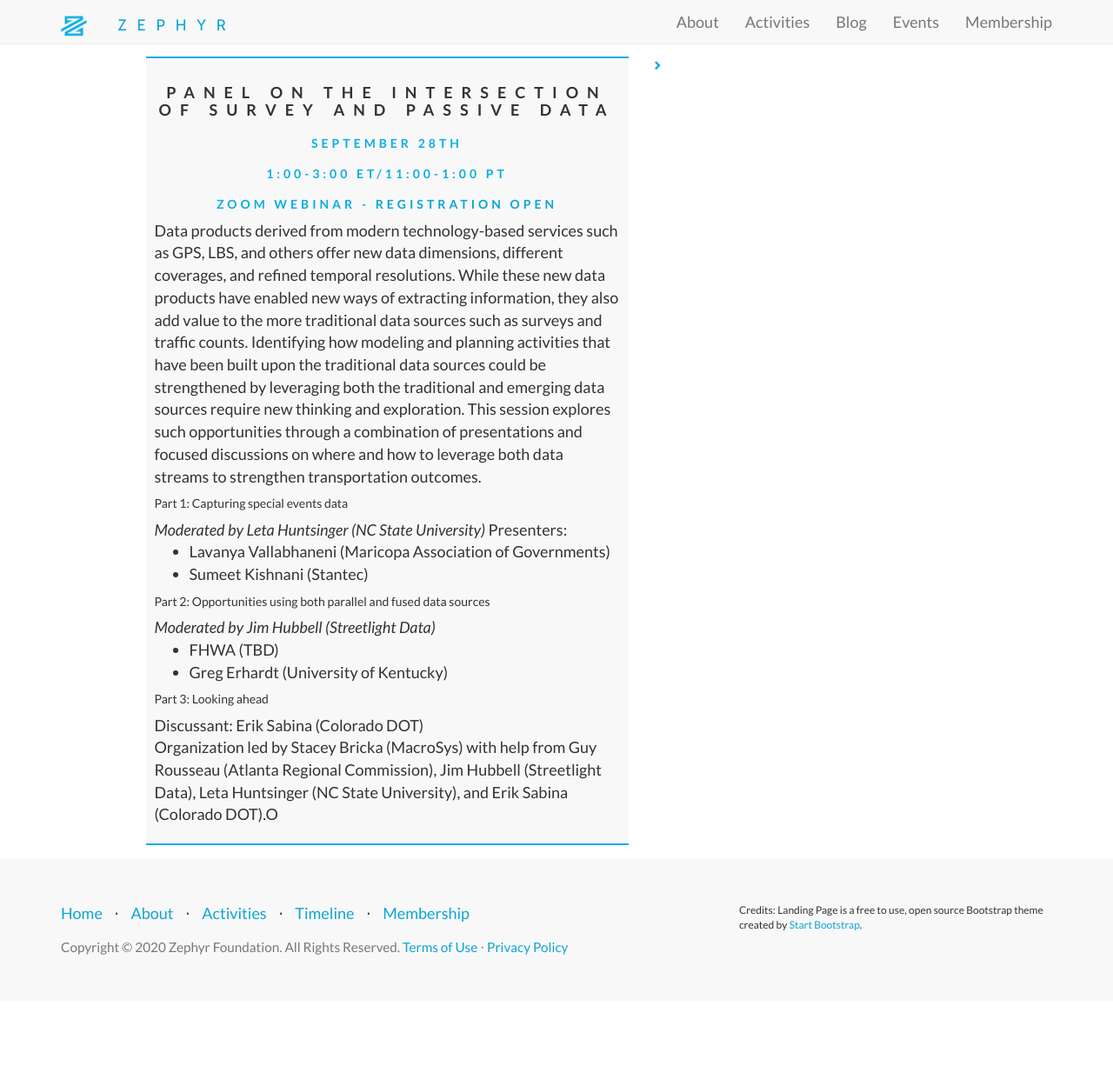
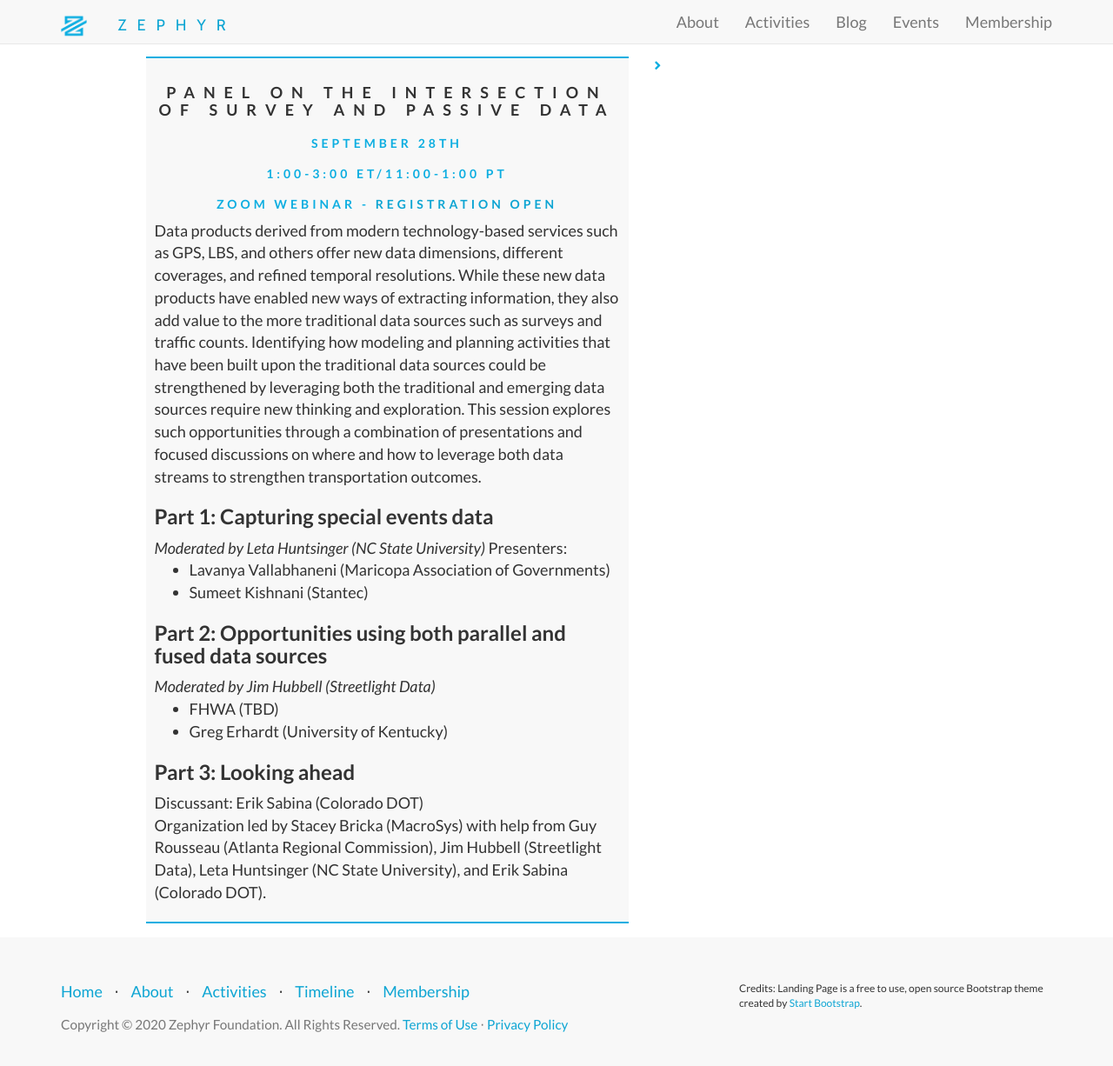
Before and after one commit to ZephyrTransport/zephyr-website, a Jekyll site: the page built from _events/2020-sept-survey-passive-data.md, in a window 1280 px wide and 1240 px high. Shown: the top 1226 px of the window at 87% size. Built offline with Jekyll 4.4.1, drawn with Linux system fonts in a browser that asks for light colours; nearby versions of some CDN libraries.

Commit message:
change heading size

```diff
--- a/_events/2020-sept-survey-passive-data.md
+++ b/_events/2020-sept-survey-passive-data.md
@@ -10,20 +10,20 @@
 summary:  "
 <p>Data products derived from modern technology-based services such as GPS, LBS, and others offer new data dimensions, different coverages, and refined temporal resolutions. While these new data products have enabled new ways of extracting information, they also add value to the more traditional data sources such as surveys and traffic counts. Identifying how modeling and planning activities that have been built upon the traditional data sources could be strengthened by leveraging both the traditional and emerging data sources require new thinking and exploration. This session explores such opportunities through a combination of presentations and focused discussions on where and how to leverage both data streams to strengthen transportation outcomes.
 
-<h5>Part 1: Capturing special events data</h5>
+<h3>Part 1: Capturing special events data</h3>
 <i>Moderated by Leta Huntsinger (NC State University)</i>
 Presenters:
 <ul><li>Lavanya Vallabhaneni (Maricopa Association of Governments)</li>
 <li>Sumeet Kishnani (Stantec)</li></ul>
 
-<h5>Part 2: Opportunities using both parallel and fused data sources</h5>
+<h3>Part 2: Opportunities using both parallel and fused data sources</h3>
 <i>Moderated by Jim Hubbell (Streetlight Data)</i>
 <ul><li>FHWA (TBD)</li>
 <li>Greg Erhardt (University of Kentucky)</li></ul>
 
-<h5>Part 3: Looking ahead</h5>
+<h3>Part 3: Looking ahead</h3>
 Discussant: Erik Sabina (Colorado DOT)
 
-<p>Organization led by Stacey Bricka (MacroSys) with help from Guy Rousseau (Atlanta Regional Commission), Jim Hubbell (Streetlight Data), Leta Huntsinger (NC State University), and Erik Sabina (Colorado DOT).O
+<p>Organization led by Stacey Bricka (MacroSys) with help from Guy Rousseau (Atlanta Regional Commission), Jim Hubbell (Streetlight Data), Leta Huntsinger (NC State University), and Erik Sabina (Colorado DOT).
 "
 ---
```
